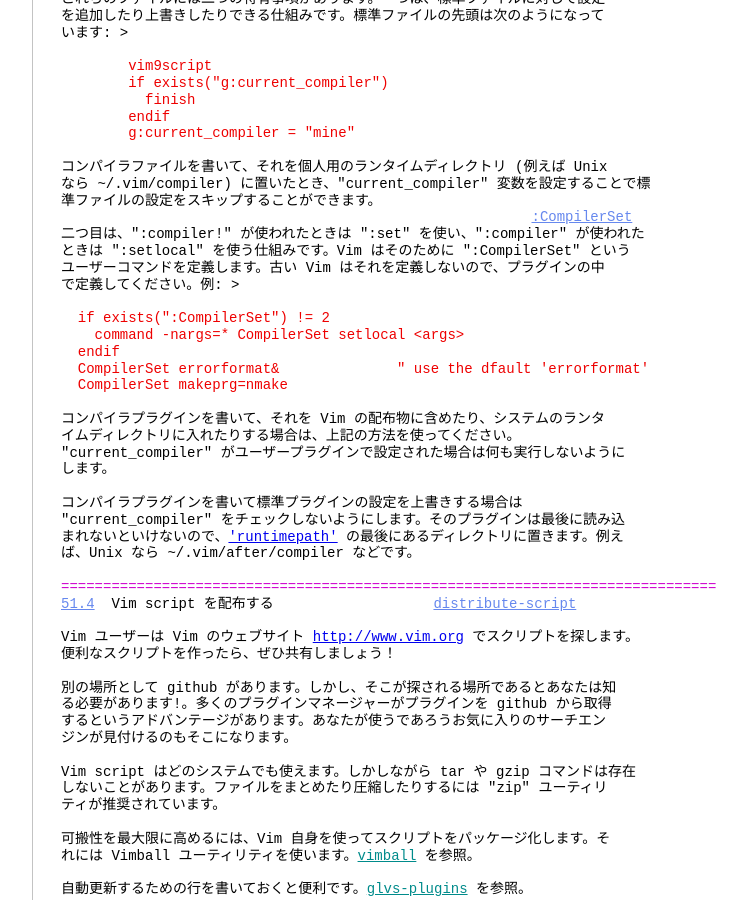
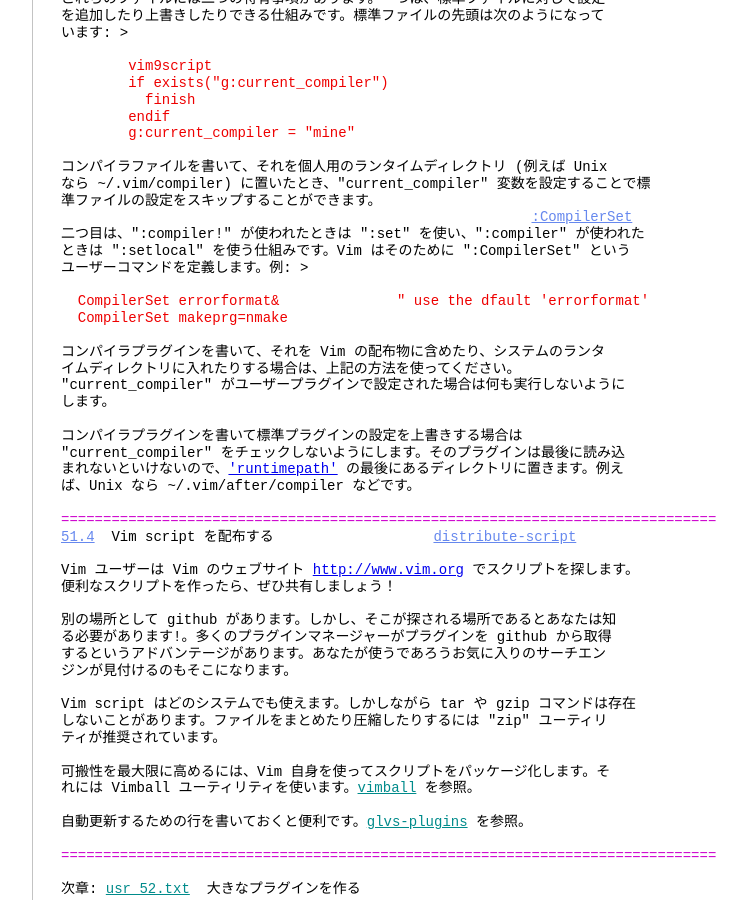
Before and after one commit to vim-jp/vimdoc-ja, a Jekyll site: the page built from usr_51.html, in a window 1280 px wide and 900 px high, scrolled down 10975 px. Shown: the whole window, without its empty margins (340-1087 px from the left). Built offline with Jekyll 4.4.1, drawn with Linux system fonts in a browser that asks for light colours; nearby versions of some CDN libraries; comment, search, counter and statistics services are not loaded; some of the changed text lies outside the part shown.

Commit message:
Generated by GitHub workflow 8641423804
https://github.com/vim-jp/vimdoc-ja-working/actions/runs/8641423804

```diff
--- a/usr_51.html
+++ b/usr_51.html
@@ -3,7 +3,7 @@ layout: vimdoc
 helpname: 'usr_51'
 ---
 <div id='vimCodeElement'>
-<a class="Constant" href="usr_51.html" name="usr_51.txt">usr_51.txt</a>&nbsp;&nbsp;&nbsp;&nbsp;For&nbsp;<span class="Identifier">Vim バージョン 9.1.</span>&nbsp;&nbsp;Last change: 2022 Jun 03<br>
+<a class="Constant" href="usr_51.html" name="usr_51.txt">usr_51.txt</a>&nbsp;&nbsp;&nbsp;&nbsp;For&nbsp;<span class="Identifier">Vim バージョン 9.1.</span>&nbsp;&nbsp;Last change: 2022 Apr 04<br>
 <br>
 &nbsp;&nbsp;&nbsp;&nbsp;&nbsp;&nbsp;&nbsp;&nbsp;&nbsp;&nbsp;&nbsp;&nbsp;&nbsp;&nbsp;&nbsp;&nbsp;&nbsp;&nbsp;&nbsp;&nbsp; VIM USER MANUAL - by Bram Moolenaar<br>
 <br>
@@ -659,13 +659,9 @@ exists(&quot;*s:Func&quot;)&nbsp;&nbsp;&nbsp;&nbsp;&nbsp;&nbsp; 関数が定義
 &nbsp;&nbsp;&nbsp;&nbsp;&nbsp;&nbsp;&nbsp;&nbsp;&nbsp;&nbsp;&nbsp;&nbsp;&nbsp;&nbsp;&nbsp;&nbsp;&nbsp;&nbsp;&nbsp;&nbsp;&nbsp;&nbsp;&nbsp;&nbsp;&nbsp;&nbsp;&nbsp;&nbsp;&nbsp;&nbsp;&nbsp;&nbsp;&nbsp;&nbsp;&nbsp;&nbsp;&nbsp;&nbsp;&nbsp;&nbsp;&nbsp;&nbsp;&nbsp;&nbsp;&nbsp;&nbsp;&nbsp;&nbsp;&nbsp;&nbsp;&nbsp;&nbsp;&nbsp;&nbsp;&nbsp;&nbsp;<a class="Constant" href="usr_51.html#:CompilerSet" name=":CompilerSet">:CompilerSet</a><br>
 二つ目は、&quot;:compiler!&quot; が使われたときは &quot;:set&quot; を使い、&quot;:compiler&quot; が使われた<br>
 ときは &quot;:setlocal&quot; を使う仕組みです。Vim はそのために &quot;:CompilerSet&quot; という<br>
-ユーザーコマンドを定義します。古い Vim はそれを定義しないので、プラグインの中<br>
-で定義してください。例:&nbsp;&gt;<br>
+ユーザーコマンドを定義します。例:&nbsp;&gt;<br>
 <br>
-<div class="helpExample">&nbsp;&nbsp;if exists(&quot;:CompilerSet&quot;) != 2<br>
-&nbsp;&nbsp;&nbsp;&nbsp;command -nargs=* CompilerSet setlocal &lt;args&gt;<br>
-&nbsp;&nbsp;endif<br>
-&nbsp;&nbsp;CompilerSet errorformat&amp;&nbsp;&nbsp;&nbsp;&nbsp;&nbsp;&nbsp;&nbsp;&nbsp;&nbsp;&nbsp;&nbsp;&nbsp;&nbsp;&nbsp;&quot; use the dfault 'errorformat'<br>
+<div class="helpExample">&nbsp;&nbsp;CompilerSet errorformat&amp;&nbsp;&nbsp;&nbsp;&nbsp;&nbsp;&nbsp;&nbsp;&nbsp;&nbsp;&nbsp;&nbsp;&nbsp;&nbsp;&nbsp;&quot; use the dfault 'errorformat'<br>
 &nbsp;&nbsp;CompilerSet makeprg=nmake</div>
 <br>
 コンパイラプラグインを書いて、それを Vim の配布物に含めたり、システムのランタ<br>
```
